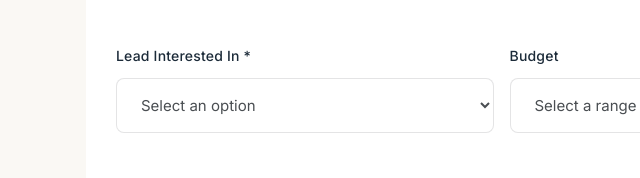
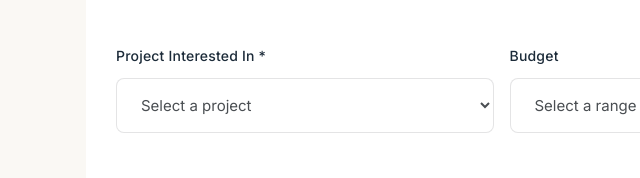
Before and after one commit to sherlock369/wyzmn_v0, a plain HTML site: page wyizeman-site/partner.html in a window 1280 px wide. Shown: the part 916-1094 px from the top of the page, 139-779 px from the left. Drawn offline with Linux system fonts and the light colour scheme.

Commit message:
Wire up real Apps Script URL; fix partner-lead form's project field
- SCRIPT_URL now points to the deployed Apps Script Web App (was a placeholder)
- "Interested In" was wrongly reusing contact.html's service-line options
  (Premium Plotted Developments, CORE Opportunities, etc.) - the actual need
  is per-project routing so whoever calls the lead back knows which specific
  project to discuss. Replaced with placeholder "Project A/B/C" until real
  project names are finalized.
- Verified end-to-end: a full test submission landed in the correct Sheet
  columns after fixing a header-row mismatch on the user's side (extra
  Partner Name/Contact columns left over from an earlier column spec).

Co-Authored-By: Claude Sonnet 5 <noreply@anthropic.com>

```diff
--- a/wyizeman-site/partner.html
+++ b/wyizeman-site/partner.html
@@ -136,14 +136,12 @@
 
                   <div class="col-md-6">
                     <div class="form-group">
-                      <label>Lead Interested In *</label>
+                      <label>Project Interested In *</label>
                       <select name="interest" required>
-                        <option value="" selected disabled>Select an option</option>
-                        <option>Premium Plotted Developments</option>
-                        <option>Pre-Leased Commercial Real Estate</option>
-                        <option>CORE Opportunities</option>
-                        <option>NRI Real Estate Investment</option>
-                        <option>General Discussion</option>
+                        <option value="" selected disabled>Select a project</option>
+                        <option>Project A</option>
+                        <option>Project B</option>
+                        <option>Project C</option>
                       </select>
                     </div>
                   </div>
@@ -255,7 +253,7 @@
     (function () {
       // Replace with your deployed Apps Script Web App URL (ends in /exec).
       // See partner-lead-apps-script.gs / the setup steps for how to get this.
-      var SCRIPT_URL = 'PASTE_YOUR_APPS_SCRIPT_WEB_APP_URL_HERE';
+      var SCRIPT_URL = 'https://script.google.com/macros/s/AKfycbzMJBJMdj-78uiIMjf16fTPORiAuNRKHGXttrIPUZL82cnayrLa6vzIUQ7nLUreH6pj3A/exec';
 
       var form = document.getElementById('partnerLeadForm');
       if (!form) return;
```
